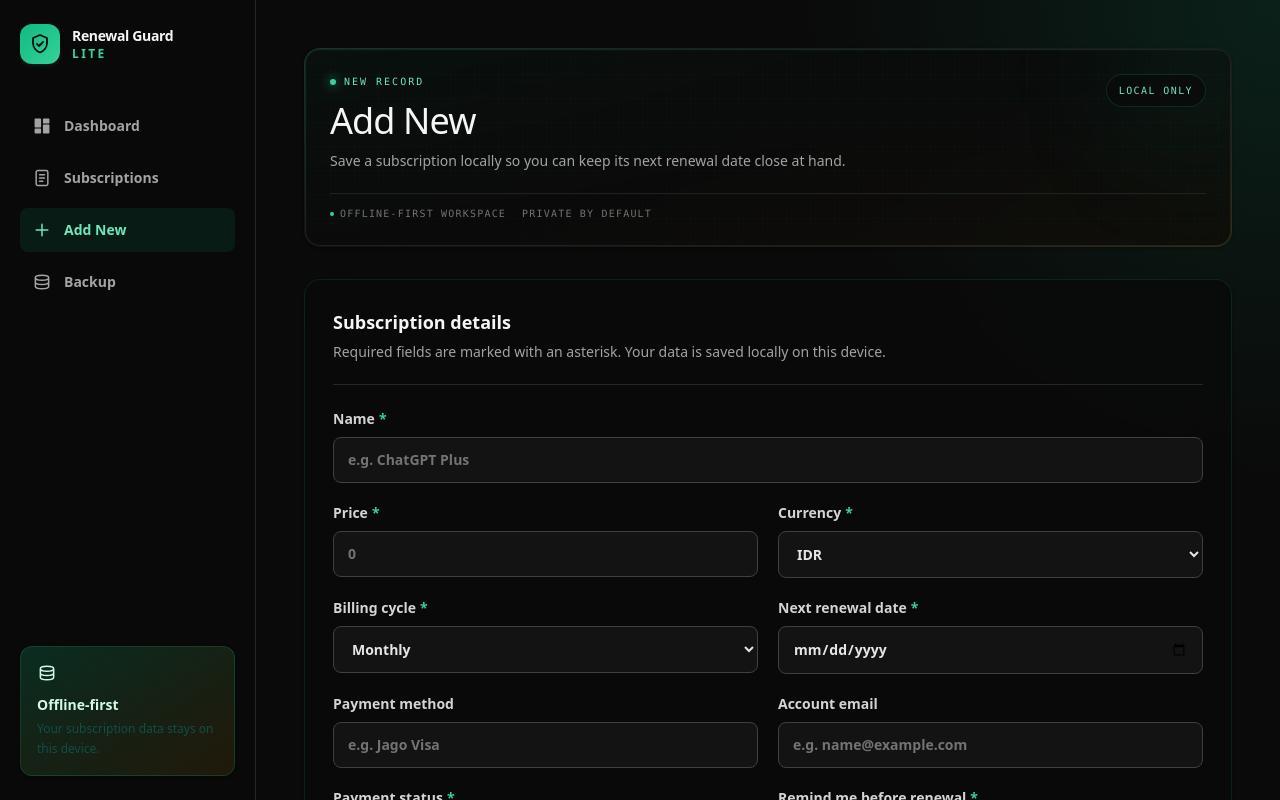
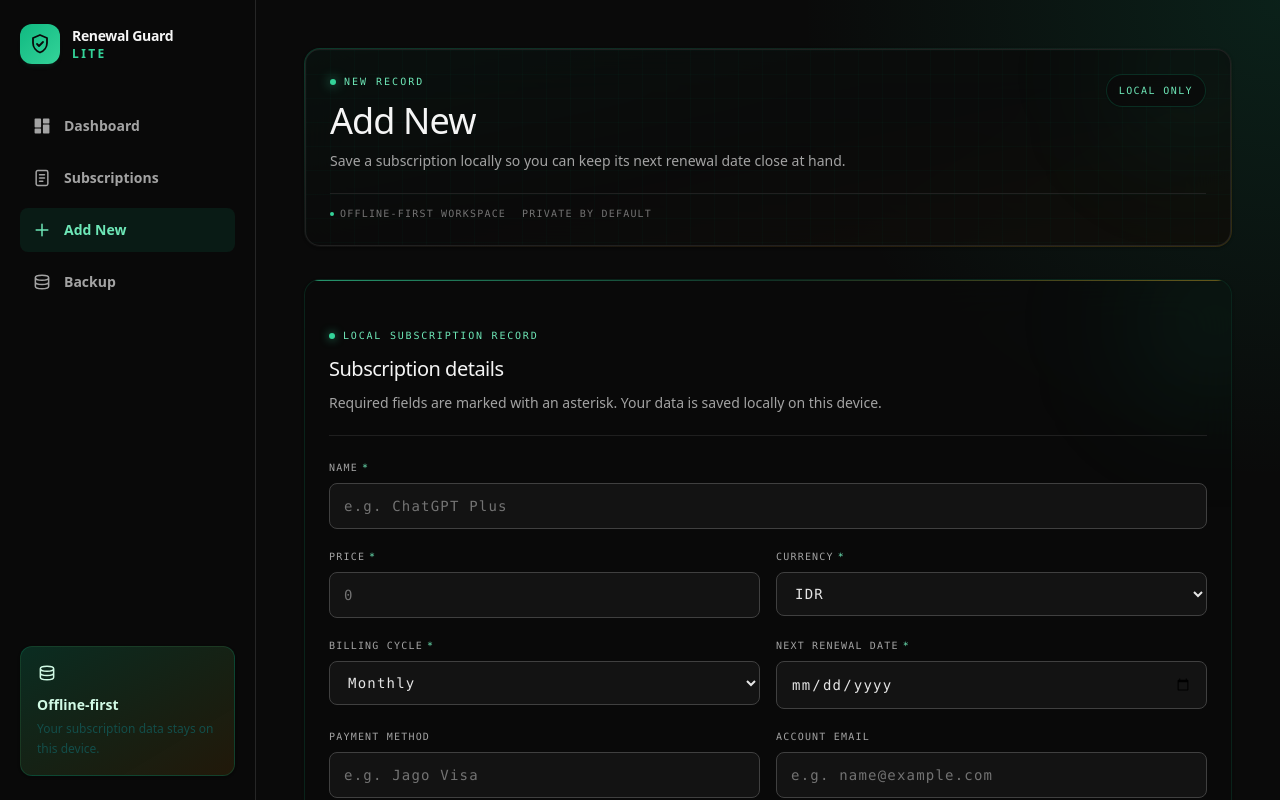
Before and after one commit to dear-aseif/renewal-guard-lite, a React (Vite) app: page / in a window 1280 px wide. Both pictures are taken after a click on the button "Add New". Shown: the top 800 px of the page. Built offline with nearby package versions, Linux system fonts and the light colour scheme.

Commit message:
feat: polish subscription form UI

```diff
--- a/public/sw.js
+++ b/public/sw.js
@@ -1,4 +1,4 @@
-const CACHE_NAME = 'renewal-guard-lite-v7'
+const CACHE_NAME = 'renewal-guard-lite-v8'
 const APP_SHELL = ['/', '/manifest.webmanifest', '/renewal-guard-icon.svg']
 
 self.addEventListener('install', (event) => {
--- a/src/components/SubscriptionForm.tsx
+++ b/src/components/SubscriptionForm.tsx
@@ -177,15 +177,21 @@ export function SubscriptionForm({ subscription, onSaved, onMarkedAsPaid, onCanc
   }
 
   return (
-    <form className="ui-card space-y-6 p-4 sm:p-7" onSubmit={handleSubmit}>
-      <div className="border-b border-slate-100 pb-5">
-        <h2 className="text-lg font-bold text-slate-900">{isEditing ? 'Edit subscription' : 'Subscription details'}</h2>
-        <p className="mt-1 text-sm leading-6 text-slate-500">Required fields are marked with an asterisk. Your data is saved locally on this device.</p>
+    <form className="relative space-y-6 overflow-hidden rounded-2xl border border-emerald-500/15 bg-neutral-950/75 p-4 shadow-card backdrop-blur-xl sm:p-6" onSubmit={handleSubmit}>
+      <div className="pointer-events-none absolute inset-x-0 top-0 h-px bg-gradient-to-r from-emerald-400/70 via-emerald-400/20 to-amber-400/40" />
+      <div className="pointer-events-none absolute -right-16 -top-16 h-40 w-40 rounded-full bg-emerald-500/10 blur-3xl" />
+      <div className="relative border-b border-neutral-800/80 pb-5">
+        <div className="flex items-center gap-2">
+          <span className="h-1.5 w-1.5 rounded-full bg-emerald-400 shadow-[0_0_10px_rgba(52,211,153,0.8)]" />
+          <p className="font-mono text-[10px] font-medium uppercase tracking-[0.18em] text-emerald-300">Local subscription record</p>
+        </div>
+        <h2 className="mt-3 text-xl font-light tracking-[-0.025em] text-slate-900">{isEditing ? 'Edit subscription' : 'Subscription details'}</h2>
+        <p className="mt-2 max-w-2xl text-sm leading-6 text-slate-500">Required fields are marked with an asterisk. Your data is saved locally on this device.</p>
       </div>
 
       {error && <p className="feedback-error" role="alert">{error}</p>}
 
-      <div className="grid gap-5 sm:grid-cols-2">
+      <div className="relative grid gap-x-4 gap-y-5 sm:grid-cols-2">
         <Field className="sm:col-span-2" label="Name" required>
           <input className={inputClassName} onChange={(event) => updateValue('name', event.target.value)} placeholder="e.g. ChatGPT Plus" required type="text" value={values.name} />
         </Field>
@@ -240,8 +246,9 @@ export function SubscriptionForm({ subscription, onSaved, onMarkedAsPaid, onCanc
       </div>
 
       {isEditing && (
-        <section className="border-t border-slate-100 pt-5">
-          <h3 className="text-base font-bold text-slate-900">Renewal history</h3>
+        <section className="relative rounded-xl border border-neutral-800/80 bg-neutral-900/40 p-4">
+          <p className="font-mono text-[10px] font-medium uppercase tracking-[0.16em] text-emerald-300">Payment timeline</p>
+          <h3 className="mt-2 text-base font-semibold tracking-tight text-slate-900">Renewal history</h3>
           <p className="mt-1 text-sm leading-6 text-slate-500">Manual payments recorded locally on this device.</p>
           {isHistoryLoading ? (
             <p className="mt-4 text-sm font-semibold text-slate-500">Loading renewal history...</p>
@@ -249,11 +256,11 @@ export function SubscriptionForm({ subscription, onSaved, onMarkedAsPaid, onCanc
             <div className="mt-4 space-y-3">
               {renewalHistory.map((history) => <RenewalHistoryItem history={history} key={history.id} />)}
             </div>
-          ) : <p className="mt-4 rounded-2xl bg-slate-50 px-4 py-3 text-sm text-slate-500">No renewal history yet. Mark this subscription as paid to add the first record.</p>}
+          ) : <p className="mt-4 rounded-lg border border-neutral-800 bg-neutral-950/50 px-4 py-3 text-sm leading-6 text-slate-500">No renewal history yet. Mark this subscription as paid to add the first record.</p>}
         </section>
       )}
 
-      <div className="flex flex-col-reverse gap-3 border-t border-slate-100 pt-5 sm:flex-row sm:flex-wrap sm:justify-end">
+      <div className="relative flex flex-col-reverse gap-3 border-t border-neutral-800/80 pt-5 sm:flex-row sm:flex-wrap sm:justify-end">
         {isEditing && <button className="btn-ghost min-h-11 px-4" onClick={onCancelEdit} type="button">Cancel edit</button>}
         {isEditing && <button className="btn-secondary" disabled={isSaving} onClick={() => void markAsPaid()} type="button">Mark as Paid</button>}
         <button className="btn-primary px-5" disabled={isSaving} type="submit">
@@ -264,12 +271,12 @@ export function SubscriptionForm({ subscription, onSaved, onMarkedAsPaid, onCanc
   )
 }
 
-const inputClassName = 'field-control mt-2'
+const inputClassName = 'field-control mt-2 hover:border-neutral-600 hover:bg-neutral-900 focus:bg-neutral-900'
 
 function Field({ children, className = '', label, required = false }: { children: ReactNode; className?: string; label: string; required?: boolean }) {
   return (
-    <label className={`block text-sm font-bold text-slate-700 ${className}`}>
-      {label}{required && <span className="ml-1 text-teal-700">*</span>}
+    <label className={`group block font-mono text-[10px] font-medium uppercase tracking-[0.12em] text-slate-500 ${className}`}>
+      {label}{required && <span className="ml-1 text-emerald-300">*</span>}
       {children}
     </label>
   )
@@ -278,7 +285,7 @@ function Field({ children, className = '', label, required = false }: { children
 
 function RenewalHistoryItem({ history }: { history: RenewalHistory }) {
   return (
-    <article className="rounded-2xl border border-slate-200/80 bg-slate-50/70 px-4 py-3">
+    <article className="rounded-lg border border-neutral-800 bg-neutral-950/60 px-4 py-3 transition duration-200 hover:border-emerald-500/20">
       <div className="flex flex-col gap-1 min-[420px]:flex-row min-[420px]:items-center min-[420px]:justify-between">
         <p className="text-sm font-bold text-slate-800">{history.currency} {history.amount.toLocaleString()}</p>
         <p className="text-xs font-semibold text-slate-500">Paid {formatDateTime(history.paidDate)}</p>
```
